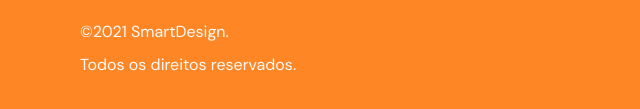
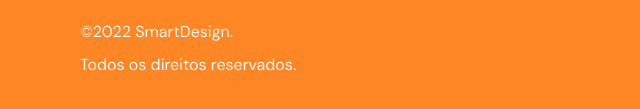
Before and after one commit to darllinsonazvd/smartdesign-site, a plain HTML site: page index.html in a window 1280 px wide. Shown: the part 3852-3961 px from the top of the page, 0-640 px from the left. Drawn offline with nearby package versions, Linux system fonts and the light colour scheme; files whose address does not match are found by name.

Commit message:
Add files via upload

```diff
--- a/index.html
+++ b/index.html
@@ -260,7 +260,7 @@
       <div class="container grid">
         <div class="brand">
           <a class="logo logo-alt" href="#home">Smart<span>Design</span>.</a>
-          <p>©2021 SmartDesign.</p>
+          <p>©2022 SmartDesign.</p>
           <p>Todos os direitos reservados.</p>
         </div>
         <div class="social grid">
```
